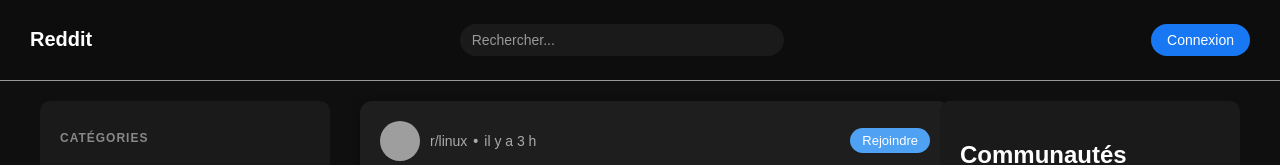
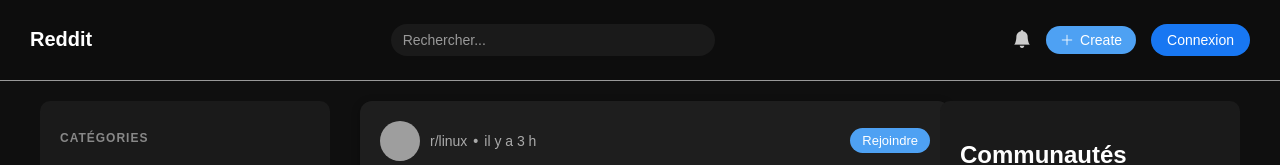
Before and after one commit to RomainR99/FrontRedditClone, a React (Vite) app: page / in a window 1280 px wide. Shown: the top 165 px of the page. Built offline with nearby package versions, Linux system fonts and the light colour scheme; grey boxes are pictures that could not be loaded.

Commit message:
ajout notif create post dans navbar

```diff
--- a/src/Navbar.css
+++ b/src/Navbar.css
@@ -24,6 +24,65 @@
     background-color: #1a1a1a;
     color: #f2f2f2;
     font-size: 14px;
+}
+
+.navbar-right {
+    display: flex;
+    align-items: center;
+    gap: 15px;
+    position: relative;
+}
+
+.icon-wrapper {
+    position: relative;
+    cursor: pointer;
+    font-size: 18px;
+    color: #ccc;
+}
+
+.icon-wrapper:hover {
+    color: #4ea1f3;
+}
+
+.create-btn {
+    display: flex;
+    align-items: center;
+    gap: 6px;
+    background-color: #4ea1f3;
+    color: white;
+    padding: 6px 14px;
+    border-radius: 20px;
+    font-size: 14px;
+    cursor: pointer;
+    transition: background-color 0.3s;
+}
+
+.create-btn:hover {
+    background-color: #3189d6;
+}
+
+.dropdown {
+    position: absolute;
+    top: 40px;
+    right: 0;
+    background-color: #1e1e1e;
+    border-radius: 6px;
+    padding: 10px;
+    width: 180px;
+    box-shadow: 0 2p 8px rgba(0, 0, 0, 0.3);
+    z-index: 999;
+}
+
+.dropdown p {
+    margin: 0;
+    padding: 8px;
+    color: #ccc;
+    cursor: pointer;
+}
+
+.dropdown p:hover {
+    background-color: #333;
+
 }
 
 .search::placeholder {
--- a/src/components/Navbar.jsx
+++ b/src/components/Navbar.jsx
@@ -1,7 +1,11 @@
 import { Link } from "react-router-dom"
+import { useState } from "react"
 import "../Navbar.css"
 
 function Navbar() {
+    const [showNotifications, setShowNotifications] = useState(false);
+    const [showCreateMenu, setShowCreateMenu] = useState(false);
+
     return (
         <header className="navbar">
             <div className="navbar-left">
@@ -13,8 +17,26 @@
             </div>
 
             <div className="navbar-right">
+                <div className="icon-wrapper" onClick={() => setShowNotifications(!showNotifications)}>
+                    <i className="bi bi-bell-fill"></i>
+                    {showNotifications && (
+                        <div className="dropdown">
+                            <p>Aucune notification</p>
+                        </div>
+                    )}
+                </div>
+                <div className="create-btn" onClick={() => setShowCreateMenu(!showCreateMenu)}>
+                    <i className="bi bi-plus-lg"></i> <span>Create</span>
+                    {showCreateMenu && (
+                        <div className="dropdown">
+                            <p>Nouveau post</p>
+                            <p>Importer une image</p>
+                        </div>
+                    )}
+
+                </div>
                 <Link to={"/connexion"}>
-                <button className="login-btn">Connexion</button>
+                    <button className="login-btn">Connexion</button>
                 </Link>
             </div>
         </header>
```
